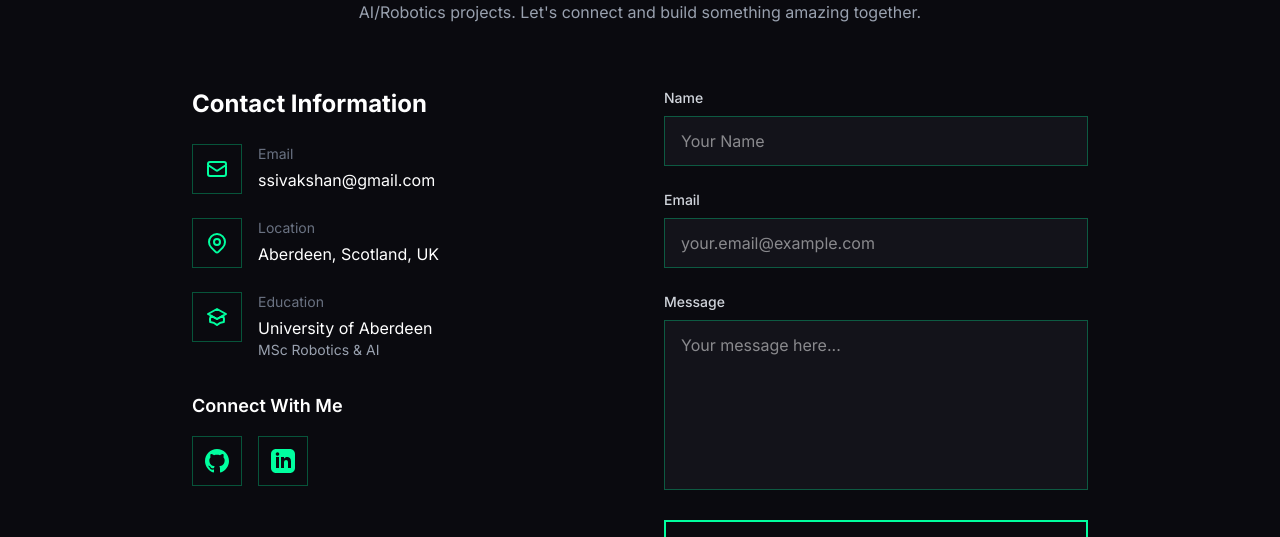
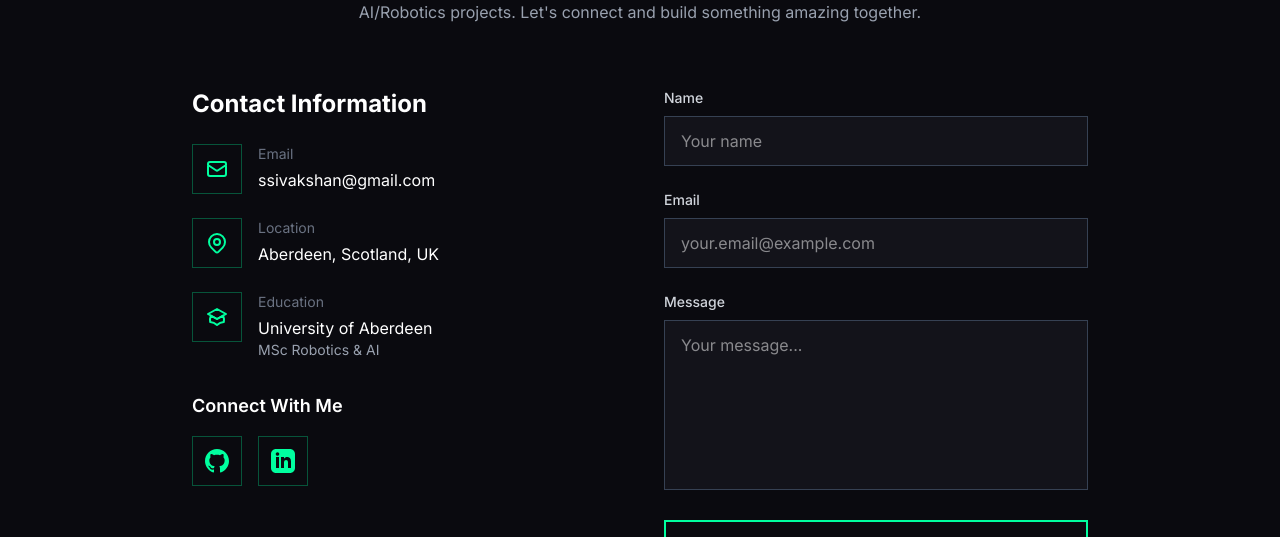
Before and after one commit to Sivaksan/sivakshan-portfolio, a Next.js app: page / in a window 1280 px wide. Shown: the part 5907-6444 px from the top of the page. Built offline with nearby package versions, Linux system fonts and the light colour scheme.

Commit message:
Fix contact form

```diff
--- a/components/Contact.tsx
+++ b/components/Contact.tsx
@@ -1,34 +1,6 @@
 'use client';
 
-import { useState, ChangeEvent, FormEvent } from 'react';
-
 export default function Contact() {
-    const [formData, setFormData] = useState({
-        name: '',
-        email: '',
-        message: '',
-    });
-    const [status, setStatus] = useState('');
-
-    const handleSubmit = (e: FormEvent) => {
-        e.preventDefault();
-        setStatus('sending');
-
-        // Simulate form submission (replace with actual API later)
-        setTimeout(() => {
-            setStatus('success');
-            setFormData({ name: '', email: '', message: '' });
-            setTimeout(() => setStatus(''), 3000);
-        }, 1000);
-    };
-
-    const handleChange = (e: ChangeEvent<HTMLInputElement | HTMLTextAreaElement>) => {
-        setFormData({
-            ...formData,
-            [e.target.name]: e.target.value,
-        });
-    };
-
     return (
         <section id="contact" className="relative min-h-screen py-20 px-4 bg-cyber-black">
             <div className="max-w-4xl mx-auto">
@@ -131,7 +103,11 @@ export default function Contact() {
 
                     {/* Right Column - Contact Form */}
                     <div>
-                        <form onSubmit={handleSubmit} className="space-y-6">
+                        <form action="https://api.web3forms.com/submit" method="POST" className="space-y-6">
+                            <input type="hidden" name="access_key" value="087c85b2-a759-4668-b9bc-9af95dd9ee57" />
+                            <input type="hidden" name="subject" value="New Contact from Portfolio" />
+                            <input type="hidden" name="redirect" value="https://sivakshan-portfolio.vercel.app/#contact" />
+
                             <div>
                                 <label htmlFor="name" className="block text-sm font-medium text-gray-300 mb-2">
                                     Name
@@ -140,11 +116,9 @@ export default function Contact() {
                                     type="text"
                                     id="name"
                                     name="name"
-                                    value={formData.name}
-                                    onChange={handleChange}
                                     required
-                                    className="w-full px-4 py-3 bg-cyber-dark border border-cyber-cyan/30 text-white focus:border-cyber-cyan focus:outline-none transition-all"
-                                    placeholder="Your Name"
+                                    className="w-full px-4 py-3 bg-cyber-dark border border-gray-700 text-white focus:border-cyber-cyan focus:outline-none transition-colors"
+                                    placeholder="Your name"
                                 />
                             </div>
 
@@ -156,10 +130,8 @@ export default function Contact() {
                                     type="email"
                                     id="email"
                                     name="email"
-                                    value={formData.email}
-                                    onChange={handleChange}
                                     required
-                                    className="w-full px-4 py-3 bg-cyber-dark border border-cyber-cyan/30 text-white focus:border-cyber-cyan focus:outline-none transition-all"
+                                    className="w-full px-4 py-3 bg-cyber-dark border border-gray-700 text-white focus:border-cyber-cyan focus:outline-none transition-colors"
                                     placeholder="your.email@example.com"
                                 />
                             </div>
@@ -171,42 +143,25 @@ export default function Contact() {
                                 <textarea
                                     id="message"
                                     name="message"
-                                    value={formData.message}
-                                    onChange={handleChange}
+                                    rows={6}
                                     required
-                                    rows={6}
-                                    className="w-full px-4 py-3 bg-cyber-dark border border-cyber-cyan/30 text-white focus:border-cyber-cyan focus:outline-none transition-all resize-none"
-                                    placeholder="Your message here..."
+                                    className="w-full px-4 py-3 bg-cyber-dark border border-gray-700 text-white focus:border-cyber-cyan focus:outline-none transition-colors resize-none"
+                                    placeholder="Your message..."
                                 />
                             </div>
 
                             <button
                                 type="submit"
-                                disabled={status === 'sending'}
-                                className="w-full group relative inline-flex items-center justify-center overflow-hidden border-2 border-cyber-cyan px-8 py-4 font-mono text-sm font-medium text-cyber-cyan transition-all duration-300 hover:text-cyber-black disabled:opacity-50 disabled:cursor-not-allowed"
+                                className="w-full group relative inline-flex items-center justify-center overflow-hidden border-2 border-cyber-cyan px-8 py-4 font-mono text-sm font-medium text-cyber-cyan transition-all duration-300 hover:text-cyber-black"
                             >
-                                <span className={`absolute inset-0 h-full w-full bg-cyber-cyan transition-all duration-300 ease-out transform ${status === 'sending' ? 'scale-x-100' : 'scale-x-0 group-hover:scale-x-100'} origin-left`}></span>
+                                <span className="absolute inset-0 h-full w-full bg-cyber-cyan transition-all duration-300 ease-out transform scale-x-0 group-hover:scale-x-100 origin-left"></span>
                                 <span className="relative z-10 flex items-center gap-2">
-                                    {status === 'sending' ? (
-                                        <span>Sending...</span>
-                                    ) : status === 'success' ? (
-                                        <span>Message Sent!</span>
-                                    ) : (
-                                        <>
-                                            <svg className="w-5 h-5" fill="none" stroke="currentColor" viewBox="0 0 24 24">
-                                                <path strokeLinecap="round" strokeLinejoin="round" strokeWidth={2} d="M12 19l9 2-9-18-9 18 9-2zm0 0v-8" />
-                                            </svg>
-                                            <span>Send Message</span>
-                                        </>
-                                    )}
+                                    <svg className="w-5 h-5" fill="none" stroke="currentColor" viewBox="0 0 24 24">
+                                        <path strokeLinecap="round" strokeLinejoin="round" strokeWidth={2} d="M12 19l9 2-9-18-9 18 9-2zm0 0v-8" />
+                                    </svg>
+                                    Send Message
                                 </span>
                             </button>
-
-                            {status === 'success' && (
-                                <p className="text-center text-cyber-cyan text-sm animate-pulse">
-                                    ✓ Message sent successfully! I'll get back to you soon.
-                                </p>
-                            )}
                         </form>
                     </div>
                 </div>
```
